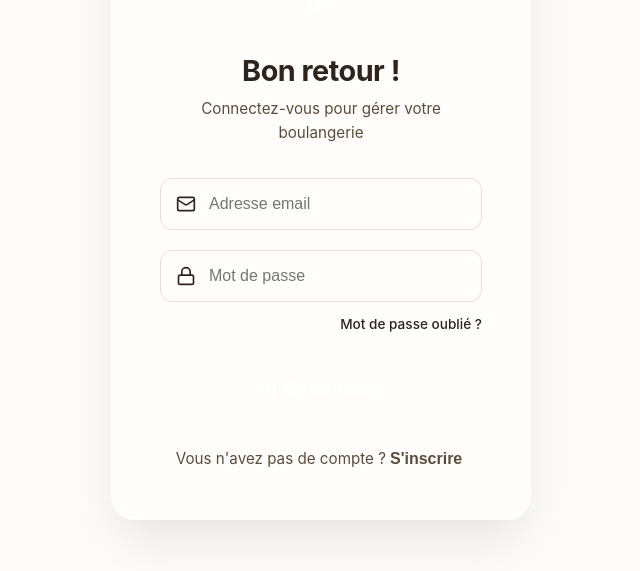
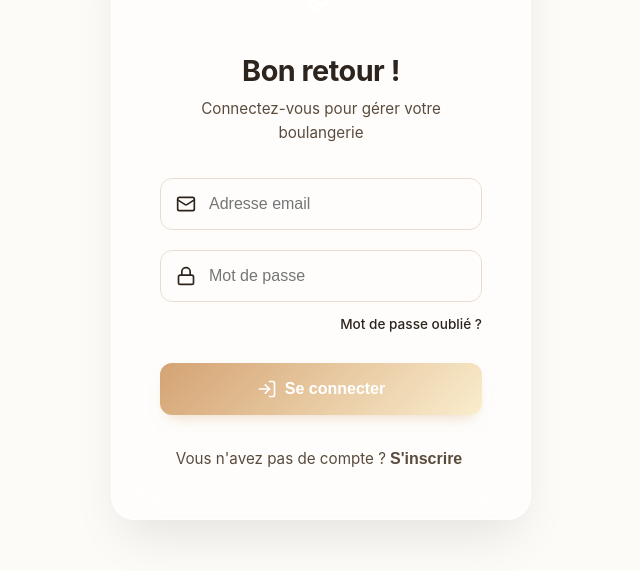
Before and after one commit to syllamohamedmhd99-bot/Pain-quotidien, a React (Vite) app: page /auth in a window 1280 px wide. Shown: the part 179-750 px from the top of the page, without its empty margins (319-959 px from the left). Built offline with nearby package versions, Linux system fonts and the light colour scheme.

Commit message:
fix(auth): fix missing login button background

```diff
--- a/src/pages/Auth.css
+++ b/src/pages/Auth.css
@@ -222,14 +222,14 @@ body:not(.dark) .auth-card {
     width: 100%;
     padding: 1rem;
     margin-top: 0.5rem;
-    background: linear-gradient(135deg, var(--primary), var(--secondary));
-    color: white;
+    background: linear-gradient(135deg, var(--primary-color, #d4a373), var(--secondary-color, #faedcd));
+    color: #ffffff;
     border: none;
     border-radius: 12px;
     font-size: 1rem;
     font-weight: 600;
     cursor: pointer;
-    box-shadow: 0 8px 16px -8px var(--primary);
+    box-shadow: 0 8px 16px -8px rgba(212, 163, 115, 0.5);
     position: relative;
     overflow: hidden;
     transition: transform 0.2s, box-shadow 0.2s;
```
